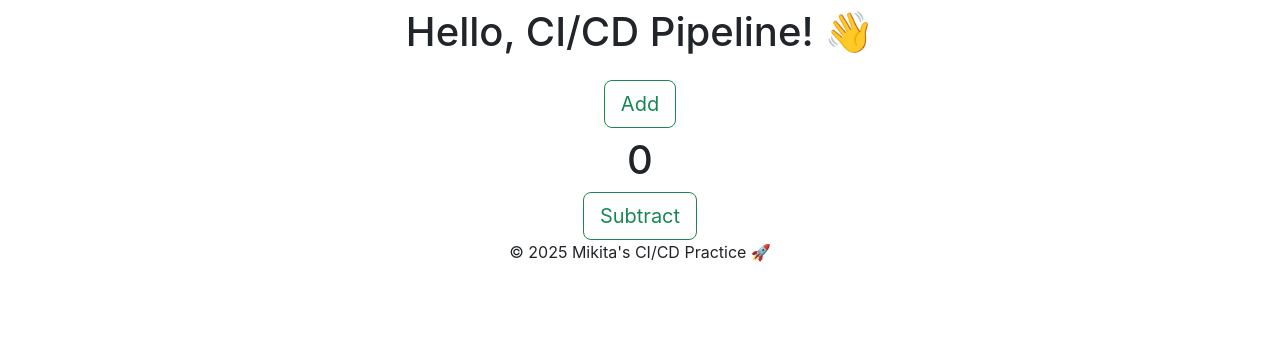
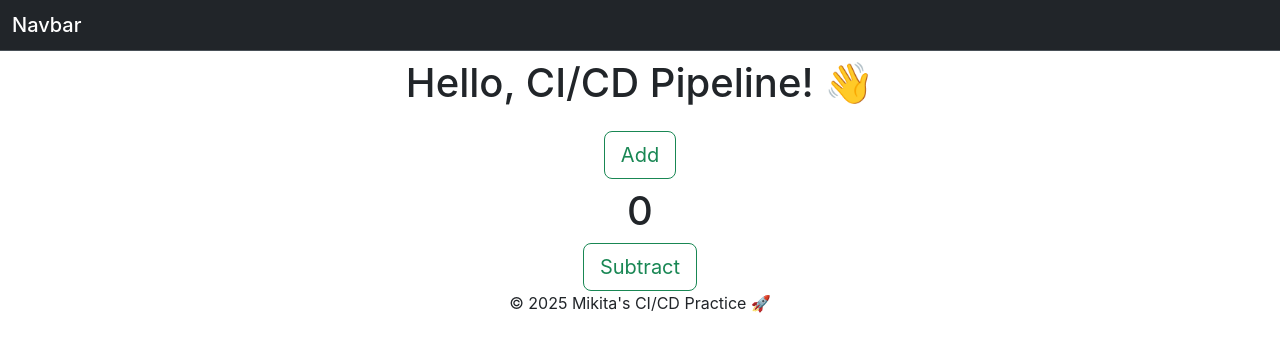
Before and after one commit to Mikita1012/ci-cd-practice, a React (Create React App) app: page / in a window 1280 px wide. Shown: the top 352 px of the page. Built offline with nearby package versions, Linux system fonts and the light colour scheme.

Commit message:
Added a new component as Header in project, want to check auto-build and show the Preview Deploy URL.

```diff
--- a/src/App.js
+++ b/src/App.js
@@ -1,10 +1,13 @@
 import Counter from "./Counter";
 import Footer from "./Footer";
+import Header from "./Header";
 import Hello from "./Hello";
 
 function App() {
+  console.log(process.env.REACT_APP_HELLO_MSG);
   return (
     <>
+      <Header />
       <h1>{process.env.REACT_APP_HELLO_MSG}</h1>
       <Hello />
       <Counter />
--- /dev/null
+++ b/src/Header.jsx
@@ -0,0 +1,16 @@
+import React from "react";
+
+function Header() {
+  return (
+    <>
+      {/* As a heading */}
+      <nav className="navbar bg-dark border-bottom border-body" data-bs-theme="dark">
+        <div className="container-fluid">
+          <span className="navbar-brand mb-0 h1">Navbar</span>
+        </div>
+      </nav>
+    </>
+  );
+}
+
+export default Header;
```
